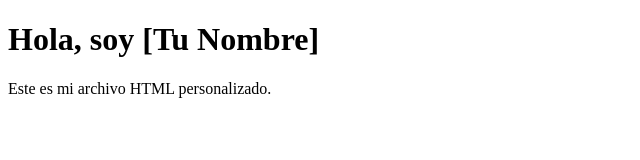
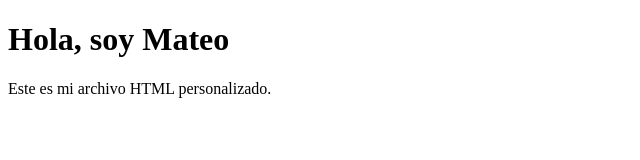
Before and after one commit to Mateopv1/-Repo1Actividad1-, a plain HTML site: page Mateo.html in a window 1280 px wide. Shown: the whole page, without its empty margins (0-640 px from the left). Drawn offline with Linux system fonts and the light colour scheme.

Commit message:
Guardando cambios en Mateo.html y en el submódulo

```diff
--- a/Mateo.html
+++ b/Mateo.html
@@ -6,7 +6,7 @@
     <title>Document</title>
   </head>
   <body>
-    <h1>Hola, soy [Tu Nombre]</h1>
+    <h1>Hola, soy Mateo</h1>
     <p>Este es mi archivo HTML personalizado.</p>
   </body>
 </html>
```
